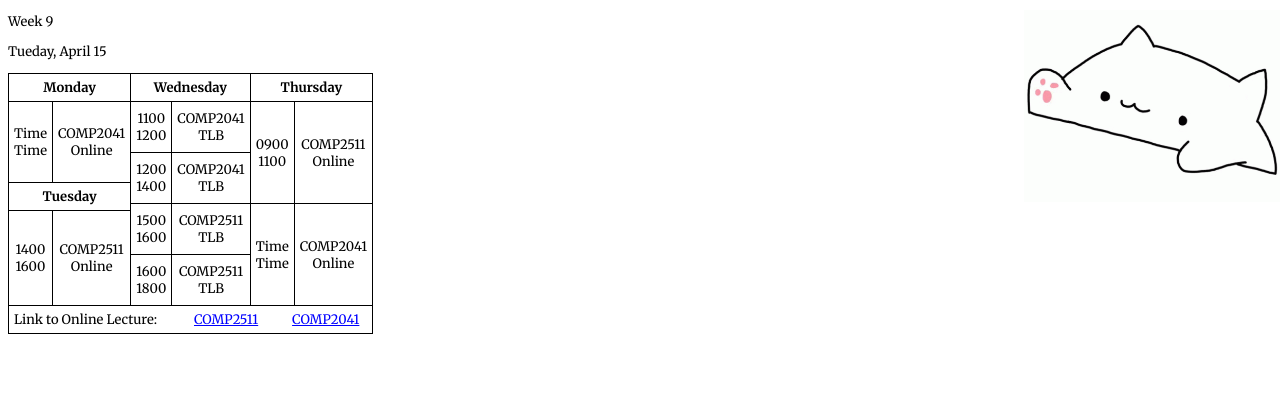
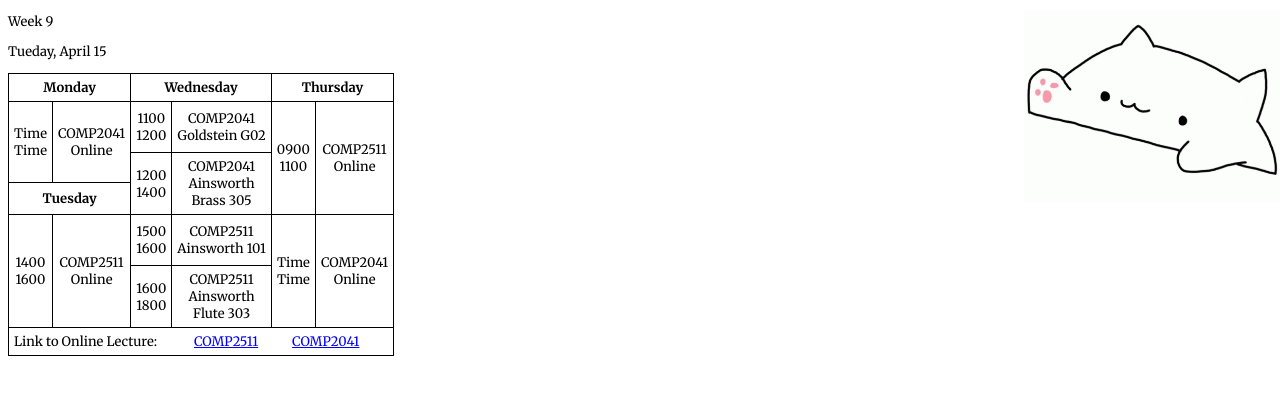
Before and after one commit to k3v1n125/UNSWTable, a plain HTML site: page 2025T2/index.html in a window 1280 px wide. Drawn offline with Linux system fonts and the light colour scheme.

Commit message:
add location

```diff
--- a/2025T2/index.html
+++ b/2025T2/index.html
@@ -25,7 +25,7 @@
             <td rowspan="4" style="height: 70px;">Time<br>Time</td>
             <td rowspan="4" style="height: 70px;">COMP2041<br>Online</td>
             <td rowspan="3" style="height: 40px;">1100<br>1200</td>
-            <td rowspan="3" style="height: 40px;">COMP2041<br>TLB</td>
+            <td rowspan="3" style="height: 40px;">COMP2041<br>Goldstein G02</td>
             <td rowspan="6" style="height: 20px;">0900<br>1100</td>
             <td rowspan="6" style="height: 20px;">COMP2511<br>Online</td>
           </tr>
@@ -38,7 +38,7 @@
 
           <tr>
             <td rowspan="3" style="height: 40px;">1200<br>1400</td>
-            <td rowspan="3" style="height: 40px;">COMP2041<br>TLB</td>
+            <td rowspan="3" style="height: 40px;">COMP2041<br>Ainsworth<br>Brass 305</td>
           </tr>
 
           <tr>
@@ -50,7 +50,7 @@
 
           <tr>
             <td rowspan="3" style="height: 40px;">1500<br>1600</td>
-            <td rowspan="3" style="height: 40px;">COMP2511<br>TLB</td>
+            <td rowspan="3" style="height: 40px;">COMP2511<br>Ainsworth 101</td>
             <td rowspan="6" style="height: 20px;">Time<br>Time</td>
             <td rowspan="6" style="height: 20px;">COMP2041<br>Online</td>
           </tr>
@@ -65,7 +65,7 @@
 
           <tr>
             <td rowspan="3" style="height: 40px;">1600<br>1800</td>
-            <td rowspan="3" style="height: 40px;">COMP2511<br>TLB</td>
+            <td rowspan="3" style="height: 40px;">COMP2511<br>Ainsworth<br>Flute 303</td>
           </tr>
 
           <tr>
```
